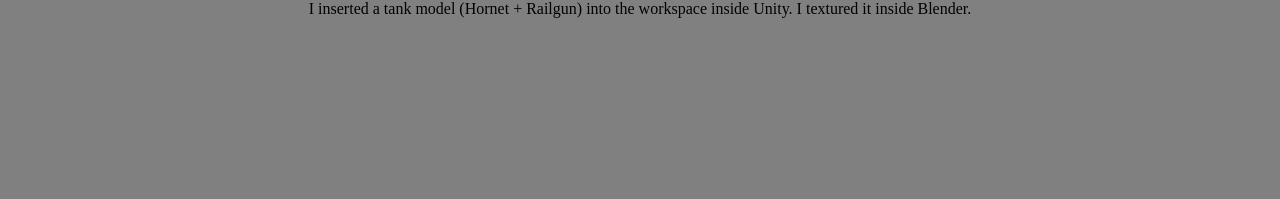
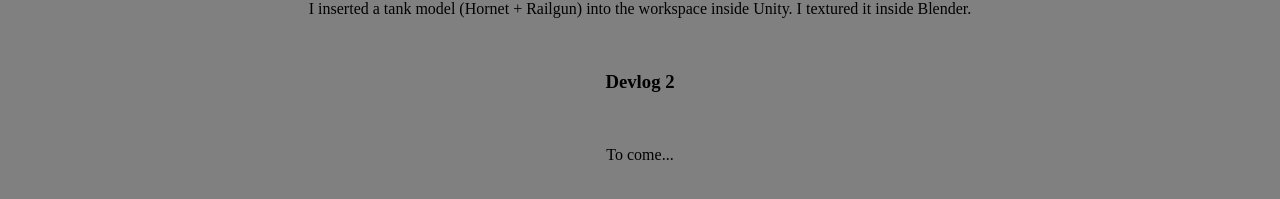
Before and after one commit to KoKrush/TankiOnlineDevlog, a plain HTML site: page index.html in a window 1280 px wide. Shown: the part 209-408 px from the top of the page. Drawn offline with Linux system fonts and the light colour scheme.

Commit message:
Update index.html

```diff
--- a/index.html
+++ b/index.html
@@ -22,7 +22,10 @@
 <h3>First Devlog</h3>
 <br>
 <p>I inserted a tank model (Hornet + Railgun) into the workspace inside Unity. I textured it inside Blender.</p>
-
+<br>
+ <h3>Devlog 2</h3>
+ <br>
+ <p>To come...</p>
 
 </body>
 
```
